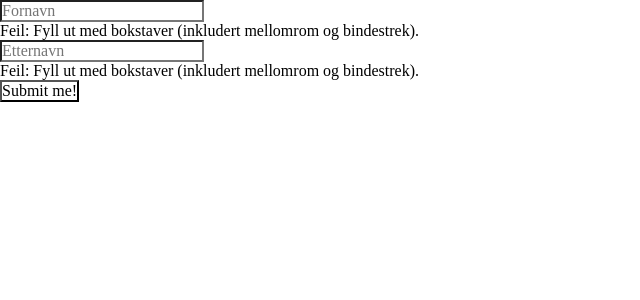
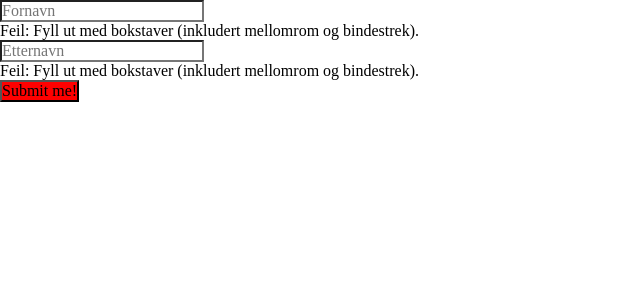
Before and after one commit to 0mar0mrani/form, a React (Vite) app: page / in a window 1280 px wide. Shown: the top 300 px of the page, without its empty margins (0-640 px from the left). Built offline with nearby package versions, Linux system fonts and the light colour scheme.

Commit message:
Added styling for disabled button

```diff
--- a/src/css/main.css
+++ b/src/css/main.css
@@ -1,2 +1,4 @@
 @import './reset.css';
 @import './base.css';
+
+@import './modules/form/PrimaryButton.css'
--- /dev/null
+++ b/src/css/modules/form/PrimaryButton.css
@@ -0,0 +1,4 @@
+.form__button--disabled {
+	background-color: red;
+	pointer-events: none;
+}
```
